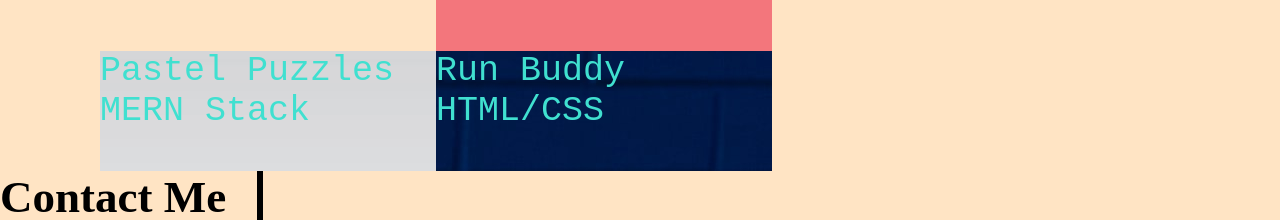
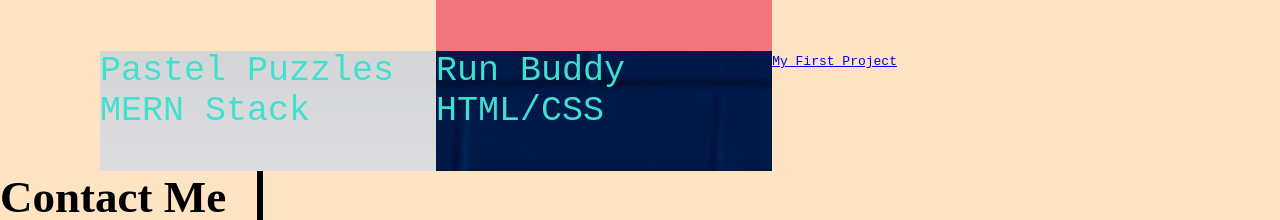
Before and after one commit to CASTICRI003/First-Website, a plain HTML site: page index.html in a window 1280 px wide. Shown: the part 1535-1755 px from the top of the page. Drawn offline with Linux system fonts and the light colour scheme.

Commit message:
added project 1 to portfolio. will fix it in the future

```diff
--- a/index.html
+++ b/index.html
@@ -62,6 +62,8 @@ MERN Stack
 HTML/CSS
                 </pre>
             </div>
+            <div>
+                <pre><a href="https://thinkk1ng.github.io/Gaming-APP-Project/">My First Project</a></pre>
         </section>
     </main>
 
```
Also changed, not shown: assets/style.css (line endings or trailing spaces).
